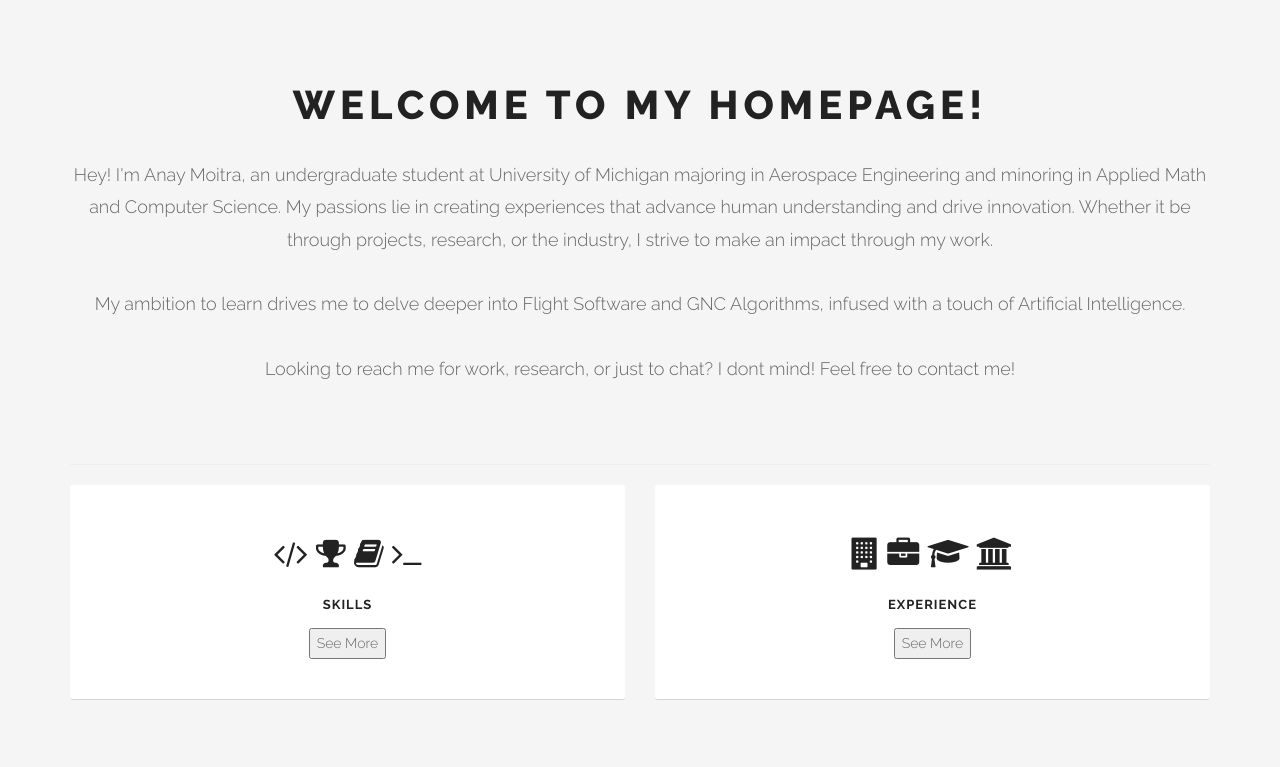
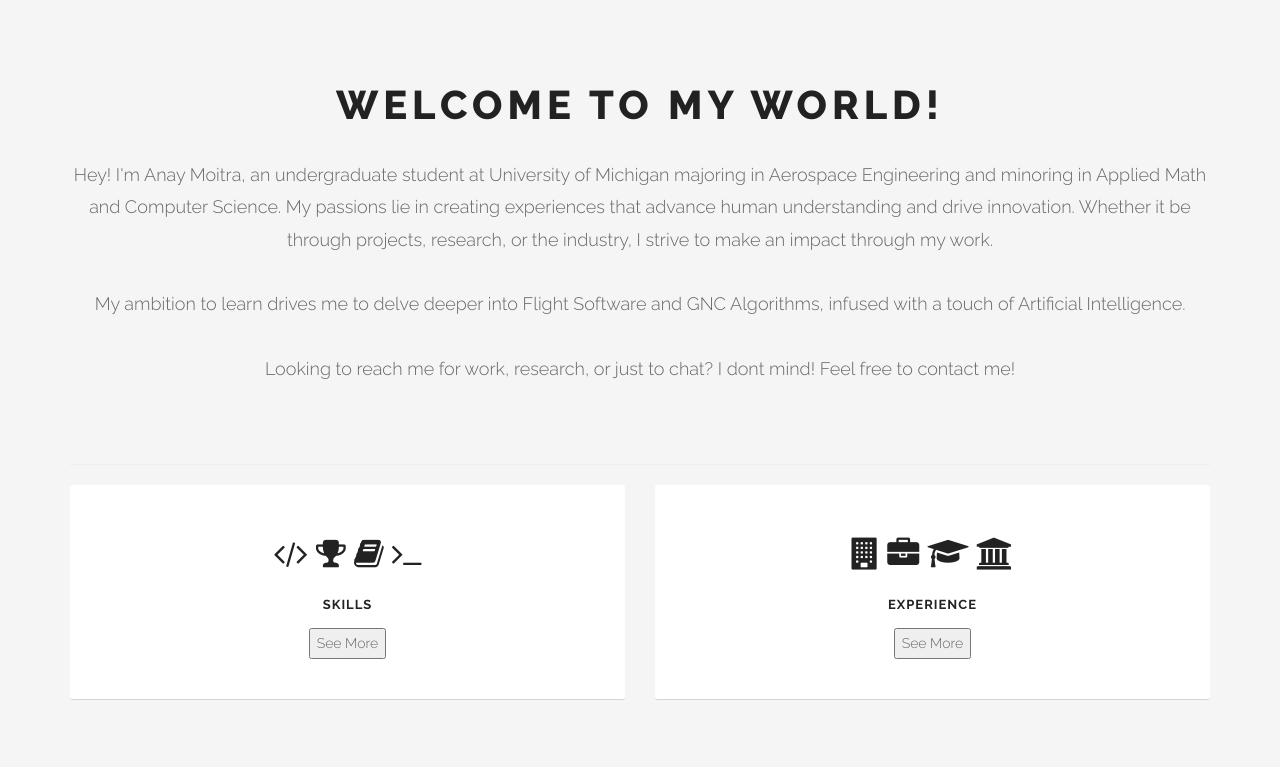
Before and after one commit to amoitra1/amoitra1.github.io, a plain HTML site: page index.html in a window 1280 px wide. Shown: the top 767 px of the page. Drawn offline with Linux system fonts and the light colour scheme.

Commit message:
changed title to my world

```diff
--- a/index.html
+++ b/index.html
@@ -36,7 +36,7 @@
             <div class="col-sm-12 col-sm-offset-0">
                <div class="pfblock-header wow fadeInUp">
                   <br><br><br>
-                  <h1 class="pfblock-title" id="mainTitle">Welcome to my homepage!</h1>
+                  <h1 class="pfblock-title" id="mainTitle">Welcome to my world!</h1>
                   <br>
                   <div class="pfblock-subtitle">
                      Hey! I'm Anay Moitra, an undergraduate student at University of Michigan majoring
```
